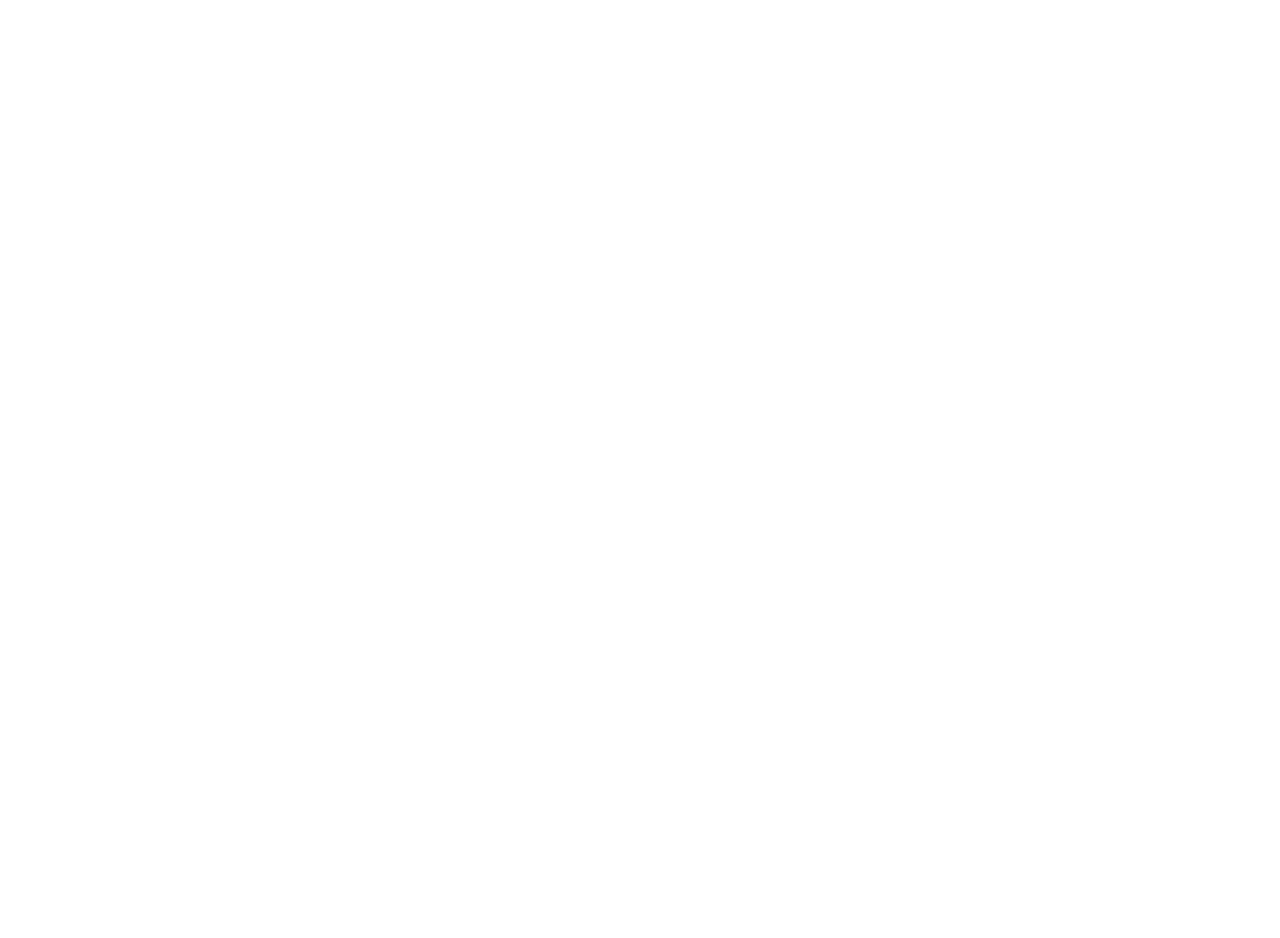
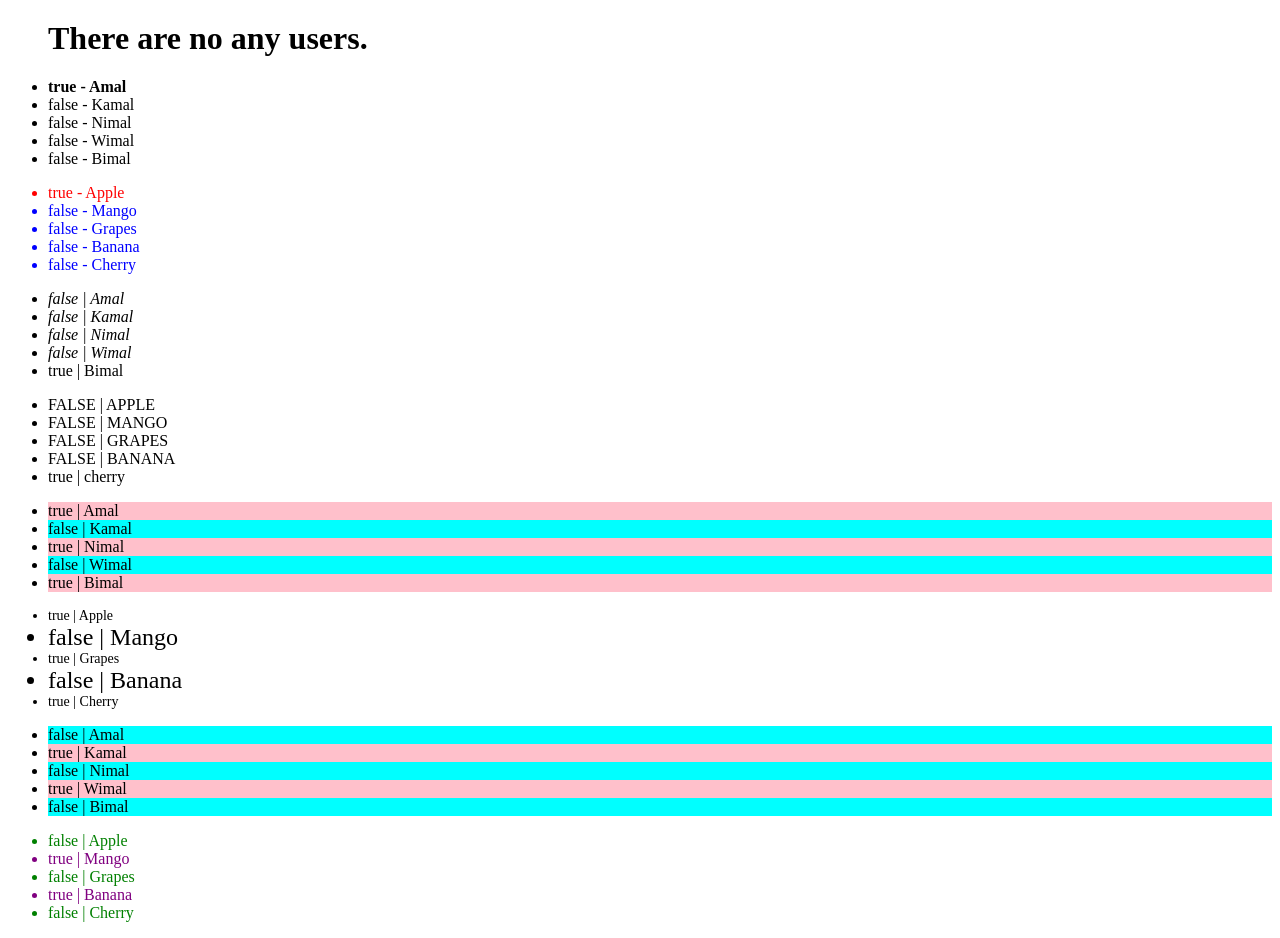
Before and after one commit to Pebhashi-Tharushika/angular-18-practice, an Angular app in the folder directives/: page / in a window 1280 px wide. Shown: the part 1443-2381 px from the top of the page. Before the commit the page ends 1420 px from the top, so only its background shows below. Built offline with nearby package versions, Linux system fonts and the light colour scheme.

Commit message:
loop context variable: index, first, last, odd, even

```diff
--- a/directives/src/app/for/for.component.html
+++ b/directives/src/app/for/for.component.html
@@ -55,3 +55,92 @@
     <h1>There are no any users.</h1>
     }
 </ul>
+
+
+
+<!-- ================================= loop context variables ===================================== -->
+
+<!-- __________________ index / $index ___________________ -->
+
+<button (click)="addNewCustomer()">Add New Customer</button>
+
+<!-- <h1 *ngIf="customers.length == 0">There are no any customers.</h1>
+<ul>
+    <li *ngFor="let customer of customers; let i = index">{{i+1}} - {{customer.id}} | {{customer.name}} | {{customer.email}}</li>
+</ul> -->
+
+
+<ul>
+    @for( customer of customers; track $index; let i = $index){
+    <li>{{i+1}} - {{customer.id}} | {{customer.name}} | {{customer.email}}</li>
+    }
+    @empty {
+    <h1>There are no any users.</h1>
+    }
+</ul>
+
+
+
+<!-- __________________ first / $first ___________________ -->
+<ul>
+    <li *ngFor="let student of students; let i = index; let isFirst = first"
+        [style.fontWeight]="isFirst ? 'bold' : 'normal'">
+        {{isFirst}} - {{student}}
+    </li>
+</ul>
+
+<ul>
+    @for(fruit of fruits; track $index; let i = $index; let isFirst = $first){
+    <li [style.color]="isFirst ? 'red' : 'blue'">{{isFirst}} - {{fruit}}</li>
+    }
+</ul>
+
+
+
+<!-- __________________ last / $last ___________________ -->
+<ul>
+    <li *ngFor="let student of students; let i = index; let isLast = last"
+        [style.fontStyle]="isLast ? 'normal' : 'italic'">
+        {{isLast}} | {{student}}
+    </li>
+</ul>
+
+<ul>
+    @for(fruit of fruits; track $index; let i = $index; let isLast = $last){
+    <li [style.textTransform]="isLast ? 'lowercase' : 'uppercase'">{{isLast}} | {{fruit}}</li>
+    }
+</ul>
+
+
+
+
+<!-- __________________ even / $even ___________________ -->
+<ul>
+    <li *ngFor="let student of students; let i = index; let isEven = even"
+        [style.backgroundColor]="isEven ? 'pink' : 'cyan'">
+        {{isEven}} | {{student}}
+    </li>
+</ul>
+
+<ul>
+    @for(fruit of fruits; track $index; let i = $index; let isEven = $even){
+    <li [style.fontSize]="isEven ? '14px' : '24px'">{{isEven}} | {{fruit}}</li>
+    }
+</ul>
+
+
+
+
+<!-- __________________ odd / $odd ___________________ -->
+<ul>
+    <li *ngFor="let student of students; let i = index; let isOdd = odd"
+        [style.backgroundColor]="isOdd ? 'pink' : 'cyan'">
+        {{isOdd}} | {{student}}
+    </li>
+</ul>
+
+<ul>
+    @for(fruit of fruits; track $index; let i = $index; let isOdd = $odd){
+    <li [style.color]="isOdd ? 'purple' : 'green'">{{isOdd}} | {{fruit}}</li>
+    }
+</ul>
--- a/directives/src/app/for/for.component.ts
+++ b/directives/src/app/for/for.component.ts
@@ -4,7 +4,7 @@ import { Component } from '@angular/core';
 @Component({
   selector: 'app-for',
   standalone: true,
-  imports: [NgFor,NgIf],
+  imports: [NgFor, NgIf],
   templateUrl: './for.component.html',
   styleUrl: './for.component.css'
 })
@@ -13,9 +13,25 @@ export class ForComponent {
   students: string[] = ['Amal', 'Kamal', 'Nimal', 'Wimal', 'Bimal'];
 
   users: User[] = [{ id: 1, name: 'user1', email: 'user1@gmail.com' },
-                   { id: 2, name: 'user2', email: 'user2@gmail.com' },
-                   { id: 3, name: 'user3', email: 'user3@gmail.com' }
+                  { id: 2, name: 'user2', email: 'user2@gmail.com' },
+                  { id: 3, name: 'user3', email: 'user3@gmail.com' }
                   ];
+
+  customers: Customer[] = [];
+
+  count: number = this.customers.length;
+
+  fruits: string[] = ['Apple', 'Mango', 'Grapes', 'Banana', 'Cherry'];
+
+  addNewCustomer() {
+    const customer: Customer = {
+      id: this.count + 1,
+      name: `customer${this.count + 1}`,
+      email: `customer${this.count + 1}@gmail.com`
+    };
+    this.customers.push(customer);
+    this.count++;
+  }
 
 }
 
@@ -24,3 +40,9 @@ interface User {
   name: string;
   email: string;
 }
+
+interface Customer {
+  id: number;
+  name: string;
+  email: string;
+}
```
Lines whose indentation alone changed are shown as unchanged.
